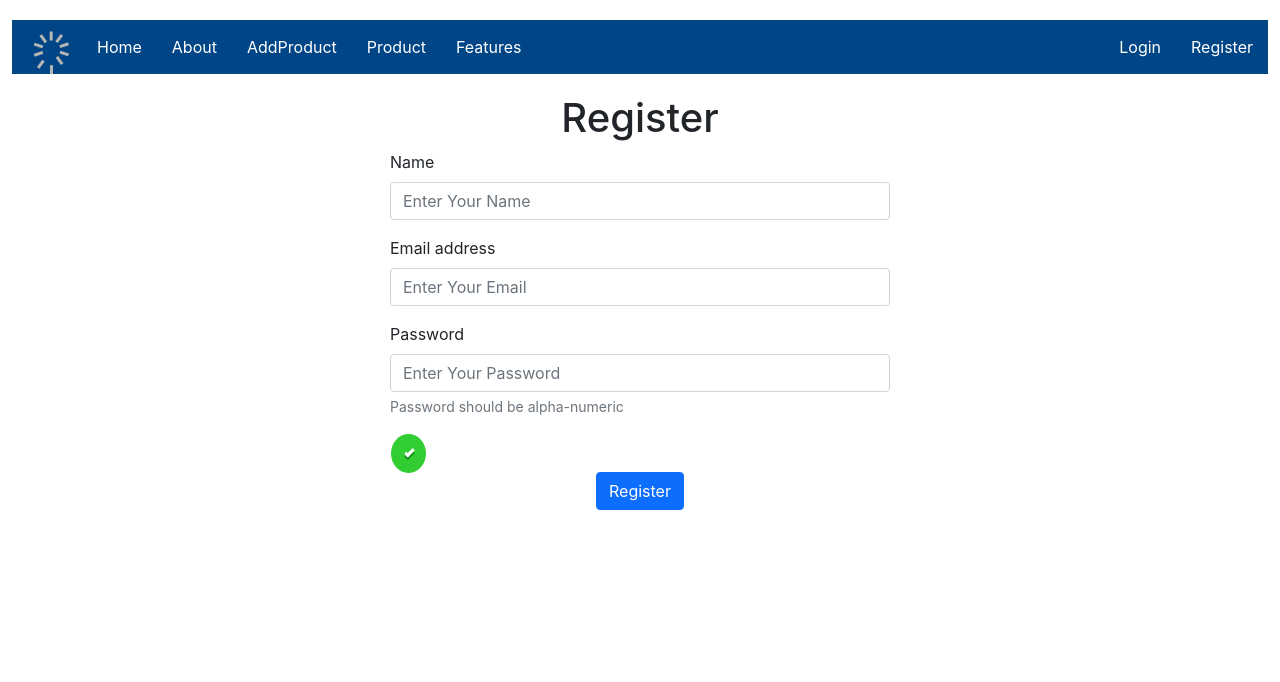
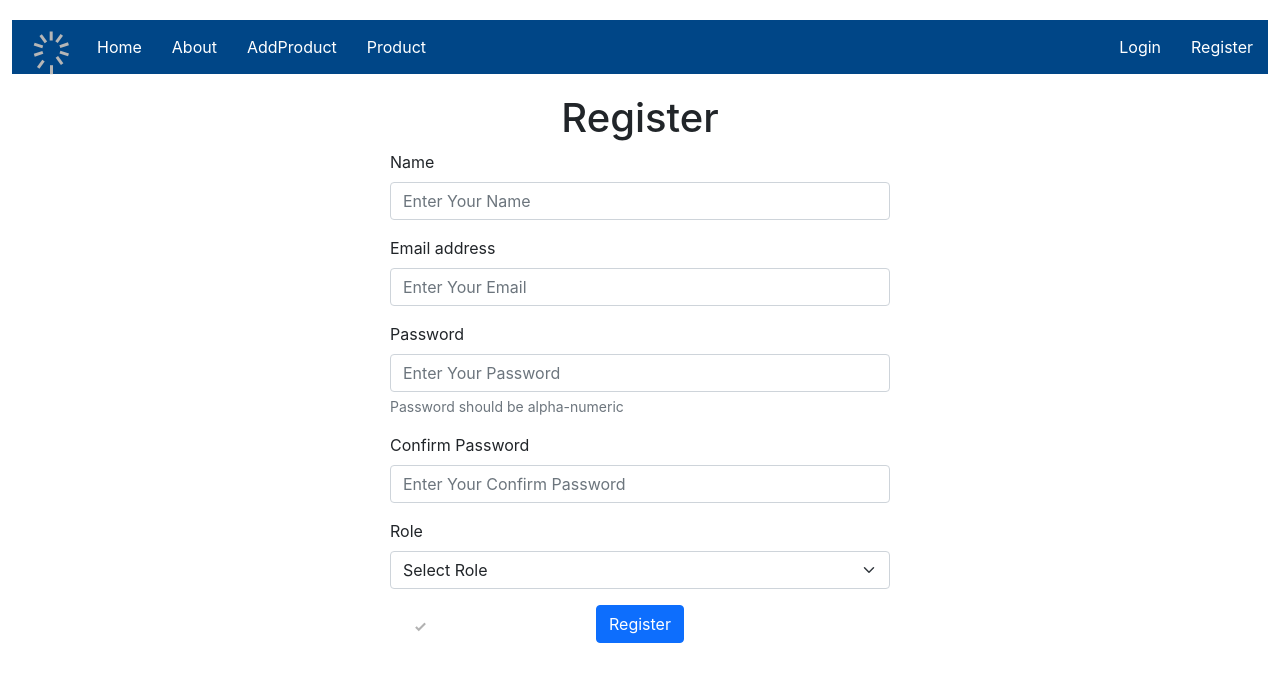
Before and after one commit to shweta20-13/Store-Management-App, a React (Create React App) app: page /register in a window 1280 px wide. Shown: the top 682 px of the page. Built offline with nearby package versions, Linux system fonts and the light colour scheme.

Commit message:
image file upload

```diff
--- a/db.json
+++ b/db.json
@@ -1,65 +1,44 @@
 {
   "user": [
     {
-      "id": "9813",
-      "name": "prince sharma",
-      "email": "princesh1411@gmail.com",
-      "password": "12345"
+      "id": "608a",
+      "name": "Prince raj sharma",
+      "email": "prince.raj@gmail.com",
+      "password": "123456",
+      "role": "admin",
+      "image": "blob:http://localhost:3000/e934d151-db51-42ab-aed4-11357c2ac9ff"
     },
     {
-      "id": "1d26",
+      "id": "9eab",
       "name": "shweta bharti",
-      "email": "shweta20@gmail.com",
-      "password": "12345"
+      "email": "shweta2002@gmail.com",
+      "password": "123456",
+      "role": "admin",
+      "image": "blob:http://localhost:3000/75b624f7-c36e-4789-b1b5-508a357c4b8a"
     },
     {
-      "id": "1cc2",
-      "name": "anjli bharti",
-      "email": "anjli13@gmail.com",
-      "password": "anjali13"
+      "id": "90ed",
+      "name": "Anjali bharti",
+      "email": "ajali123@gmail.com",
+      "password": "123456",
+      "role": "worker",
+      "image": ""
     },
     {
-      "id": "807e",
-      "name": "peter mark",
+      "id": "73f4",
+      "name": "peter markam",
       "email": "peter123@gmail.com",
-      "password": "12345"
+      "password": "123456",
+      "role": "worker",
+      "image": ""
     },
     {
-      "id": "de3f",
-      "name": "bruce mattel",
-      "email": "bruce@test.com",
-      "password": "12345"
-    },
-    {
-      "id": "5d80",
-      "name": "sam carry",
-      "email": "sam@test.com",
-      "password": "sam123"
-    },
-    {
-      "id": "3993",
-      "name": "karan kappor",
-      "email": "karan04@gmail.com",
-      "password": "karan9"
-    },
-    {
-      "id": "6310",
-      "name": "shubham sahu ",
-      "email": "shubham@wyr.ai",
-      "password": "12345"
-    },
-    {
-      "id": "e167",
-      "name": "Ashish lal kumar",
-      "email": "ashish@wyr.ai",
-      "password": "12345"
-    }
-  ],
-  "posts": [
-    {
-      "id": "1",
-      "title": "Create a login form using formik in react js",
-      "body": "Todays article will demonstrate how to develop a login form in react js using formik."
+      "id": "5f95",
+      "name": "fiha parbeen",
+      "email": "fiha123@gmail.com",
+      "password": "123456",
+      "role": "admin",
+      "image": "blob:http://localhost:3000/1dbcc389-d9e6-4aef-a968-e63a19fa286c"
     }
   ],
   "product": [
--- a/src/AddProduct.js
+++ b/src/AddProduct.js
@@ -37,10 +37,8 @@ export function AddProduct(){
               throw new Error('Add product Failed');
             }
 
-            const data = await response.json();
-            console.log('Registration Successful:', data);
+            await response.json();
             change('/product');
-            //navigate('/login');
           } catch (error) {
             console.error('Registration Error:', error);
           }
--- a/src/Header.js
+++ b/src/Header.js
@@ -36,6 +36,38 @@ export function Header() {
     }
   };
 
+  const renderUsersDropdown = () => {
+    const userRole = localStorage.getItem('user-role');
+    if (userRole === 'admin') {
+      return (
+        <li className="dropdown">
+          <select onChange={(e) => handleFeatureClick(e.target.value)} className='feature'>
+            <option value="">Features</option>
+            <option value="about">About</option>
+            <option value="add">Add Product</option>
+            <option value="product">Product</option>
+            <option value="users">Users</option>
+            <option value="other">Other</option>
+          </select>
+        </li>
+      );
+    } else if (userRole === 'worker') {
+      return (
+        <li className="dropdown">
+          <select onChange={(e) => handleFeatureClick(e.target.value)} className='feature'>
+            <option value="">Features</option>
+            <option value="about">About</option>
+            <option value="add">Add Product</option>
+            <option value="product">Product</option>
+            <option value="other">Other</option>
+          </select>
+        </li>
+      );
+    } else {
+      return null;
+    }
+  };
+
   return (
     <>
       <nav>
@@ -68,18 +100,8 @@ export function Header() {
           <li>
             <a href="/product">Product</a>
           </li>
-          <li className="dropdown">
-            <select onChange={(e) => handleFeatureClick(e.target.value)} className='feature'>
-              <option  value="">Features</option>
-              <option  value="about">About</option>
-              <option  value="add">Add Product</option>
-              <option  value="product">Product</option>
-              <option value="users">Users</option>
-              <option  value="other">Other</option>
-            </select>
-          </li>
-          {
-            localStorage.getItem('user-name') ? (
+          {renderUsersDropdown()}
+          {localStorage.getItem('user-name') ? (
             <>
               <li className='auth'>
                 <a className='name' href="/profile">{formateName(localStorage.getItem('user-name'))}</a>
@@ -92,13 +114,12 @@ export function Header() {
             <>
               <li className='auth'>
                 <a href="/login">Login</a>
-                </li >
+              </li>
               <li>
                 <a href="/register">Register</a>
               </li>
             </>
-            )
-          }
+          )}
         </ul>
       </nav>
     </>
--- a/src/Login.js
+++ b/src/Login.js
@@ -46,6 +46,7 @@ function Login() {
 
       localStorage.setItem('user-name', user.name);
       localStorage.setItem('user-id',user.id);
+      localStorage.setItem('user-role',user.role);
       navigate('/');
     } catch (error) {
       console.error('Login Error:', error);
--- a/src/Product.js
+++ b/src/Product.js
@@ -1,6 +1,6 @@
 import { Header } from "./Header";
 import React, { useEffect, useState, useRef } from "react";
-import { useNavigate } from 'react-router-dom';
+//import { useNavigate } from 'react-router-dom';
 
 export function Product() {
   const [products, setProducts] = useState([]);
@@ -13,7 +13,7 @@ export function Product() {
   });
 
   const [searchTerm, setSearchTerm] = useState("");
-  const change = useNavigate();
+  //const change = useNavigate();
   const editFormRef = useRef(null);
 
   useEffect(() => {
--- a/src/Profile.js
+++ b/src/Profile.js
@@ -1,120 +1,3 @@
-// import { Header } from "./Header";
-// import { useState, useEffect } from "react";
-// import Footer from "./Footer";
-
-// export default function Profile() {
-//   const [user, setUser] = useState(null);
-//   const [id, setId] = useState('');
-//   const [editMode, setEditMode] = useState(false);
-//   const [updatedUser, setUpdatedUser] = useState({
-//     name: "",
-//     email: "",
-//     password: "",
-//   });
-
-//   useEffect(() => {
-//     const storedId = localStorage.getItem('user-id');
-//     if (storedId) {
-//       setId(storedId);
-//     }
-//     getdata();
-//   }, []);
-
-//   useEffect(() => {
-//     if (id) {
-//       getdata();
-//     }
-//   }, [id,editMode]);
-
-//   async function getdata() {
-//     try {
-//       const response = await fetch(`http://localhost:3030/user/${id}`, {
-//         method: 'GET'
-//       });
-//       const data = await response.json();
-//       setUser(data);
-//       setUpdatedUser(data);
-//     } catch (error) {
-//       console.error("Error fetching user data:", error);
-//     }
-//   }
-
-//   const handleEdit = () => {
-//     setEditMode(true);
-//   };
-
-//   const handleUpdate = async () => {
-//     try {
-//       const response = await fetch(`http://localhost:3030/user/${id}`, {
-//         method: 'PUT',
-//         headers: {
-//           'Content-Type': 'application/json',
-//         },
-//         body: JSON.stringify(updatedUser),
-//       });
-//       if (!response.ok) {
-//         throw new Error('Failed to update user');
-//       }
-//       console.log(`User with ID ${id} updated successfully.`);
-//       setEditMode(false);
-//     } catch (error) {
-//       console.error(`Error updating user with ID ${id}:`, error);
-//     }
-//   };
-
-//   const handleChange = (e) => {
-//     const { name, value } = e.target;
-//     setUpdatedUser({
-//       ...updatedUser,
-//       [name]: value,
-//     });
-//   };
-
-//   return (
-//     <div className="container-fluid">
-//       <Header />
-//       <div className="container-1 d-flex justify-content-center mt-5">
-//         <div className="card mb-4">
-//         <h3 className="text-center text-secondary mt-2"> This is my profile !</h3>
-//           <button className="btn btn-secondary mt-3" style={{ width: "70px", marginLeft: "20px" }} onClick={handleEdit}>Edit</button>
-//           <form style={{ width: "750px", marginLeft: "30px", marginRight: "30px" }}>
-//             <div style={{ display: "flex", justifyContent: "center" }}>
-//               <img
-//                 className="profile-pic mt-5"
-//                 style={{ height: "100px", width: "100px", border: "2px solid red", borderRadius: "50%" }}
-//                 src="https://rukminim2.flixcart.com/image/850/1000/xif0q/examination-pad/j/u/e/cute-cartoon-girl-flipdecor-original-imagz3m68hukkphh.jpeg?q=20&crop=false"
-//                 alt="Profile Pic"
-//               />
-//             </div>
-//             <div>
-//               <label htmlFor="id" className="form-label">Id</label>
-//               <input type="number" id="id" className="form-control mb-2" value={user?.id || ''} readOnly />
-//             </div>
-//             <div>
-//               <label htmlFor="name" className="form-label">Name</label>
-//               <input type="text" id="name" className="form-control mb-2" name="name" value={editMode ? updatedUser.name : user?.name || ''} onChange={handleChange} readOnly={!editMode} />
-//             </div>
-//             <div>
-//               <label htmlFor="email" className="form-label">Email</label>
-//               <input type="email" id="email" className="form-control mb-2" name="email" value={editMode ? updatedUser.email : user?.email || ''} onChange={handleChange} readOnly={!editMode} />
-//             </div>
-//             <div className="mb-5">
-//               <label htmlFor="password" className="form-label">Password</label>
-//               <input type="password" id="password" className="form-control mb-2" name="password" value={editMode ? updatedUser.password : user?.password || ''} onChange={handleChange} readOnly={!editMode} />
-//             </div>
-//             {editMode && (
-//               <div className="d-flex justify-content-center">
-//                 <button className="btn btn-warning mb-4" onClick={handleUpdate}>Update</button>
-//               </div>
-//             )}
-//           </form>
-//         </div>
-//       </div>
-//       <Footer />
-//     </div>
-//   );
-// }
-
 import { Header } from "./Header";
 import { useState, useEffect } from "react";
 
@@ -127,7 +10,10 @@ export default function Profile() {
     name: '',
     email: '',
     password: '',
+    role:'',
+    image:'',
   });
+  const [imageFile, setImageFile] = useState(null);
 
   useEffect(() => {
     const storedId = localStorage.getItem('user-id');
@@ -135,7 +21,7 @@ export default function Profile() {
       setId(storedId);
     }
     getdata();
-  }, [id]);
+  }, []);
 
   useEffect(() => {
     if (id) {
@@ -149,6 +35,8 @@ export default function Profile() {
       name: user?.name || '',
       email: user?.email || '',
       password: user?.password|| '',
+      role: user?.role || '',
+      image: user?.image || '',
     });
   }, [user]);
 
@@ -172,16 +60,25 @@ export default function Profile() {
     setFormData({ ...formData, [e.target.id]: e.target.value });
   };
 
+  const handleImageChange = (e) => {
+    setImageFile(e.target.files[0]);
+  };
+
   const handleSave = async () => {
     try {
+      const formDataWithImage = { ...formData };
+      if (imageFile) {
+        const imageURL = URL.createObjectURL(imageFile);
+        formDataWithImage.image = imageURL;
+        localStorage.setItem('user-image', imageURL); // Store image URL in local storage
+      }
       await fetch(`http://localhost:3030/user/${id}`, {
         method: 'PUT',
         headers: {
           'Content-Type': 'application/json',
         },
-        body: JSON.stringify(formData),
+        body: JSON.stringify(formDataWithImage),
       });
-
 
       getdata();
       setEditMode(false);
@@ -196,7 +93,7 @@ export default function Profile() {
       <div className="container-1 d-flex justify-content-center mt-5">
         <div className="card mb-3">
         <h3 className="text-center mt-3">This is my profile!</h3>
-          <form style={{ width: "550px", height:"500px", marginLeft: "30px", marginRight: "30px" }}>
+          <form style={{ width: "550px", height:"550px", marginLeft: "30px", marginRight: "30px" }}>
           <div className="ml-3">
                 {editMode ? (
                   <button type="button" className="btn btn-success mt-4" onClick={handleSave}>
@@ -212,13 +109,19 @@ export default function Profile() {
               <img
                 className="profile-pic"
                 style={{ height: "100px", width: "100px", border: "2px solid red", borderRadius: "50%" }}
-                src="https://rukminim2.flixcart.com/image/850/1000/xif0q/examination-pad/j/u/e/cute-cartoon-girl-flipdecor-original-imagz3m68hukkphh.jpeg?q=20&crop=false"
+                src={formData.image || localStorage.getItem('user-image') || "https://rukminim2.flixcart.com/image/850/1000/xif0q/examination-pad/j/u/e/cute-cartoon-girl-flipdecor-original-imagz3m68hukkphh.jpeg?q=20&crop=false"}
                 alt="Profile Pic"
               />
+              {editMode && (
+                <div style={{cursor:"pointer",width:"20px", height:"20px", borderRadius:"50%", border:"1px solid gray",background:"yellow",display:"flex",justifyContent:"center",alignItems:"center",position:"absolute",top:"190px",left:"335px"}}>
+                  <label htmlFor="upload" style={{cursor:"pointer",width:"11px", height:"25px" ,color:"gray"}}>+</label>
+                  <input type="file" id="upload" accept="image/*" onChange={handleImageChange} style={{ display: "none" }} />
+                </div>
+              )}
             </div>
             <div>
               <label htmlFor="id" className="form-label">Id</label>
-              <input type="number" id="id" className="form-control" value={formData.id} readOnly={!editMode} disabled />
+              <input type="text" id="id" className="form-control" value={formData.id} readOnly={!editMode} disabled />
             </div>
             <div>
               <label htmlFor="name" className="form-label">Name</label>
@@ -228,9 +131,13 @@ export default function Profile() {
               <label htmlFor="email" className="form-label">Email</label>
               <input type="email" id="email" className="form-control" value={formData.email} onChange={handleInputChange} readOnly={!editMode} />
             </div>
-            <div className="mb-5">
+            <div>
               <label htmlFor="number" className="form-label">password</label>
               <input type="password" id="password" className="form-control" value={formData.password} onChange={handleInputChange} readOnly={!editMode} />
+            </div>
+            <div>
+              <label htmlFor="number" className="form-label">Role</label>
+              <input type="text" id="role" className="form-control" value={formData.role} onChange={handleInputChange} readOnly={!editMode} />
             </div>
           </form>
         </div>
@@ -238,3 +145,158 @@ export default function Profile() {
     </div>
   );
 }
+
+
+
+// import { Header } from "./Header";
+// import { useState, useEffect } from "react";
+
+// export default function Profile() {
+//   const [user, setUser] = useState('');
+//   const [id, setId] = useState('');
+//   const [editMode, setEditMode] = useState('');
+//   const [formData, setFormData] = useState({
+//     id: '',
+//     name: '',
+//     email: '',
+//     password: '',
+//     role:'',
+//     image:'',
+//   });
+//   const [imageFile, setImageFile] = useState(null);
+
+//   useEffect(() => {
+//     const storedId = localStorage.getItem('user-id');
+//     if (storedId) {
+//       setId(storedId);
+//     }
+//     getdata();
+//   }, []);
+
+//   useEffect(() => {
+//     if (id) {
+//       getdata();
+//     }
+//   }, [id]);
+
+//   useEffect(() => {
+//     setFormData({
+//       id: user?.id || '',
+//       name: user?.name || '',
+//       email: user?.email || '',
+//       password: user?.password|| '',
+//       role: user?.role || '',
+//       image: user?.image || '',
+//     });
+//   }, [user]);
+
+//   async function getdata() {
+//     try {
+//       const response = await fetch(`http://localhost:3030/user/${id}`, {
+//         method: 'GET'
+//       });
+//       const data = await response.json();
+//       setUser(data);
+//     } catch (error) {
+//       console.error("Error fetching user data:", error);
+//     }
+//   }
+
+//   const handleEditToggle = () => {
+//     setEditMode(!editMode);
+//   };
+
+//   const handleInputChange = (e) => {
+//     setFormData({ ...formData, [e.target.id]: e.target.value });
+//   };
+
+//   const handleImageChange = (e) => {
+//     setImageFile(e.target.files[0]);
+//   };
+
+//   const handleSave = async () => {
+//     try {
+//       const formDataWithImage = { ...formData };
+//       if (imageFile) {
+//         const formData = new FormData();
+//         formData.append('file', imageFile);
+//         const response = await fetch(`http://localhost:3030/upload`, {
+//           method: 'POST',
+//           body: formData
+//         });
+//         const data = await response.json();
+//         formDataWithImage.image = data.filePath;
+//       }
+//       await fetch(`http://localhost:3030/user/${id}`, {
+//         method: 'PUT',
+//         headers: {
+//           'Content-Type': 'application/json',
+//         },
+//         body: JSON.stringify(formDataWithImage),
+//       });
+
+//       getdata();
+//       setEditMode(false);
+//     } catch (error) {
+//       console.error("Error updating user data:", error);
+//     }
+//   };
+
+//   return (
+//     <div className="container-fluid">
+//       <Header />
+//       <div className="container-1 d-flex justify-content-center mt-5">
+//         <div className="card mb-3">
+//         <h3 className="text-center mt-3">This is my profile!</h3>
+//           <form style={{ width: "550px", height:"550px", marginLeft: "30px", marginRight: "30px" }}>
+//           <div className="ml-3">
+//                 {editMode ? (
+//                   <button type="button" className="btn btn-success mt-4" onClick={handleSave}>
+//                     Save
+//                   </button>
+//                 ) : (
+//                   <button type="button" className="btn btn-primary mt-4" onClick={handleEditToggle}>
+//                     Edit
+//                   </button>
+//                 )}
+//               </div>
+//             <div style={{ display: "flex", justifyContent: "center" }}>
+//               <img
+//                 className="profile-pic"
+//                 style={{ height: "100px", width: "100px", border: "2px solid red", borderRadius: "50%" }}
+//                 src={formData.image || localStorage.getItem('user-image') || "https://rukminim2.flixcart.com/image/850/1000/xif0q/examination-pad/j/u/e/cute-cartoon-girl-flipdecor-original-imagz3m68hukkphh.jpeg?q=20&crop=false"}
+//                 alt="Profile Pic"
+//               />
+//               {editMode && (
+//                 <div style={{cursor:"pointer",width:"20px", height:"20px", borderRadius:"50%", border:"1px solid gray",background:"yellow",display:"flex",justifyContent:"center",alignItems:"center",position:"absolute",top:"190px",left:"335px"}}>
+//                   <label htmlFor="upload" style={{cursor:"pointer",width:"11px", height:"25px" ,color:"gray"}}>+</label>
+//                   <input type="file" id="upload" accept="image/*" onChange={handleImageChange} style={{ display: "none" }} />
+//                 </div>
+//               )}
+//             </div>
+//             <div>
+//               <label htmlFor="id" className="form-label">Id</label>
+//               <input type="text" id="id" className="form-control" value={formData.id} readOnly={!editMode} disabled />
+//             </div>
+//             <div>
+//               <label htmlFor="name" className="form-label">Name</label>
+//               <input type="text" id="name" className="form-control" value={formData.name} onChange={handleInputChange} readOnly={!editMode} />
+//             </div>
+//             <div>
+//               <label htmlFor="email" className="form-label">Email</label>
+//               <input type="email" id="email" className="form-control" value={formData.email} onChange={handleInputChange} readOnly={!editMode} />
+//             </div>
+//             <div>
+//               <label htmlFor="number" className="form-label">password</label>
+//               <input type="password" id="password" className="form-control" value={formData.password} onChange={handleInputChange} readOnly={!editMode} />
+//             </div>
+//             <div>
+//               <label htmlFor="number" className="form-label">Role</label>
+//               <input type="text" id="role" className="form-control" value={formData.role} onChange={handleInputChange} readOnly={!editMode} />
+//             </div>
+//           </form>
+//         </div>
+//       </div>
+//     </div>
+//   );
+// }
--- a/src/Register.js
+++ b/src/Register.js
@@ -1,5 +1,5 @@
 import './App.css';
-import React, { useState,useEffect } from 'react';
+import React, { useState, useEffect } from 'react';
 import { Header } from './Header';
 import { useNavigate } from 'react-router-dom';
 
@@ -7,13 +7,16 @@ function Register() {
   const [name, setName] = useState('');
   const [email, setEmail] = useState('');
   const [password, setPassword] = useState('');
+  const [confirmPassword, setConfirmPassword] = useState('');
+  const [role, setRole] = useState('');
+  const [image,setImage]=useState('');
   const navigate = useNavigate();
 
-  useEffect(()=>{
-    if(localStorage.getItem('user-id')){
+  useEffect(() => {
+    if (localStorage.getItem('user-id')) {
       navigate('/');
     }
-  });
+  }, [navigate]);
 
   const handleName = (e) => {
     setName(e.target.value);
@@ -27,10 +30,19 @@ function Register() {
     setPassword(e.target.value);
   };
 
+  const handleConfPassword = (e) => {
+    setConfirmPassword(e.target.value);
+  };
+
+  const handleRoleChange = (e) => {
+    setRole(e.target.value);
+  };
+
   const handleSubmit = async (e) => {
     e.preventDefault();
 
     try {
+      if (password === confirmPassword) {
         const response = await fetch('http://localhost:3030/user', {
           method: 'POST',
           headers: {
@@ -40,6 +52,8 @@ function Register() {
             name: name,
             email: email,
             password: password,
+            role: role,
+            image:image,
           }),
         });
 
@@ -50,8 +64,11 @@ function Register() {
         const data = await response.json();
         console.log('Registration Successful:', data.token);
         localStorage.setItem('user-name', data.name);
-      localStorage.setItem('user-id',data.id);
+        localStorage.setItem('user-id', data.id);
         navigate('/');
+      } else {
+        alert(`Passwords do not match!`);
+      }
     } catch (error) {
       console.error('Registration Error:', error);
     }
@@ -71,7 +88,7 @@ function Register() {
               type='text'
               id='name'
               value={name}
-              onChange={(e) => setName(e.target.value)}
+              onChange={handleName}
               className='form-control'
               placeholder='Enter Your Name'
             />
@@ -105,15 +122,38 @@ function Register() {
               Password should be alpha-numeric
             </div>
           </div>
+          <div className='mb-3'>
+            <label htmlFor='confirmPassword' className='form-label'>
+              Confirm Password
+            </label>
+            <input
+              type='password'
+              id='confirmPassword'
+              value={confirmPassword}
+              onChange={handleConfPassword}
+              className='form-control'
+              placeholder='Enter Your Confirm Password'
+            />
+          </div>
+          <div className='mb-3'>
+            <label htmlFor='role' className='form-label'>
+              Role
+            </label>
+            <select
+              id='role'
+              value={role}
+              onChange={handleRoleChange}
+              className='form-select'
+            >
+              <option value=''>Select Role</option>
+              <option value='admin'>Admin</option>
+              <option value='worker'>Worker</option>
+            </select>
+          </div>
           <div>
-            <label class="container">
-              <input type="checkbox" checked="checked" />
-              <div class="checkmark" style={{
-                width: "35px",
-                height: "39px",
-                top: "1px",
-                left: "-11px"
-              }}></div>
+            <label className='container'>
+              <input type='checkbox' checked='checked' />
+              <span className='checkmark'></span>
             </label>
           </div>
           <div className='d-flex justify-content-center'>
```
Lines whose indentation alone changed are shown as unchanged.
